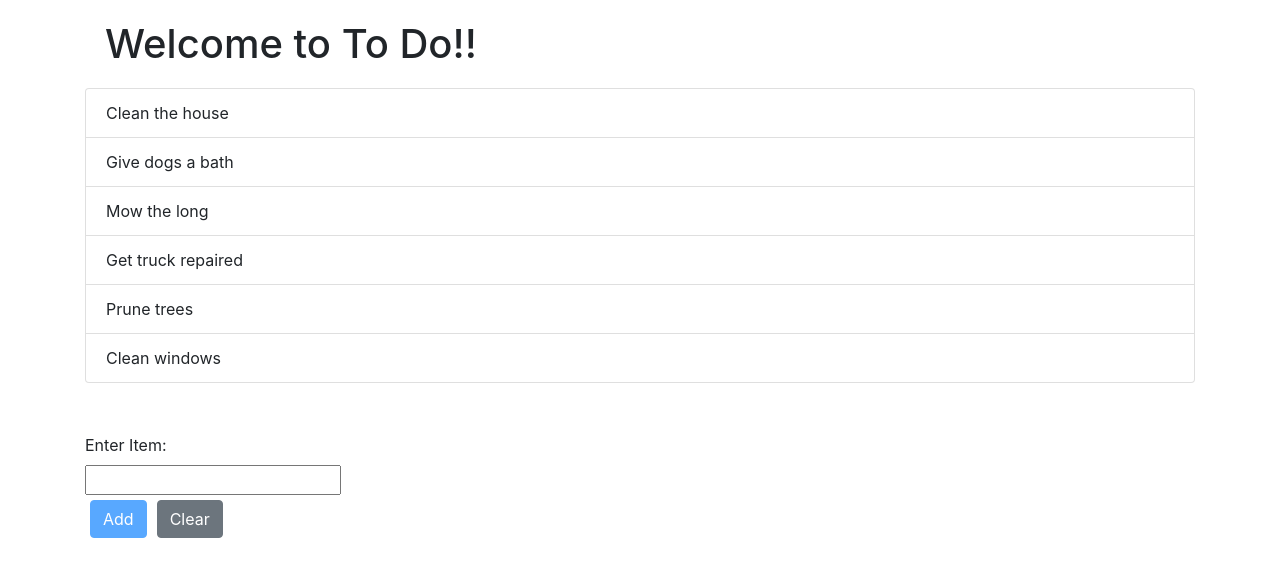
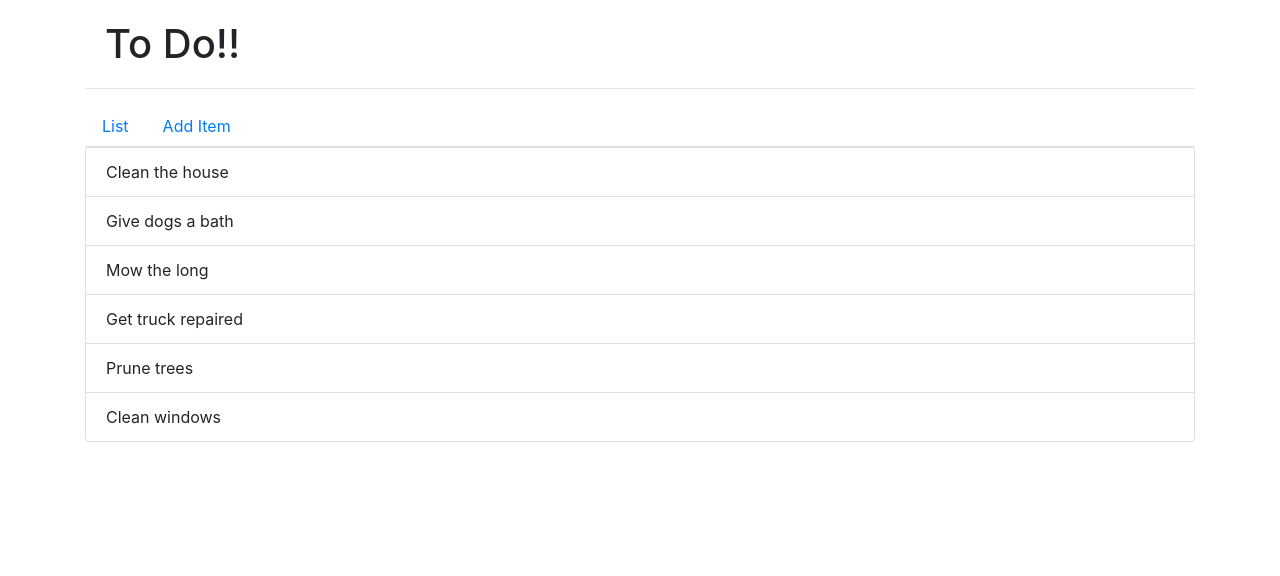
Before and after one commit to MattAKeider/todo-app, an Angular app: page / in a window 1280 px wide. Shown: the top 576 px of the page. Built offline with nearby package versions, Linux system fonts and the light colour scheme.

Commit message:
Add Routing

```diff
--- a/src/app/app.component.html
+++ b/src/app/app.component.html
@@ -1,7 +1,17 @@
 <div class="container">
     <div>
-        <h1>Welcome to {{title}}</h1>
+        <h1>{{title}}</h1>
     </div>
-    <app-list></app-list>
-    <app-add-item></app-add-item>
+    <hr>
+    <div>
+        <ul class="nav nav-tabs">
+            <li role="presentation" routerLinkActive="active" [routerLinkActiveOptions]="{exact: true}" class="nav-item">
+                <a class="nav-link" routerLink="/">List</a>
+            </li>
+            <li role="presentation" routerLinkActive="active" class="nav-item">
+                <a class="nav-link" routerLink="/add">Add Item</a>
+            </li>
+        </ul>
+    </div>
+    <router-outlet></router-outlet>
 </div>
```
Also changed, not shown: src/app/app.module.ts (+8 -1 lines).
